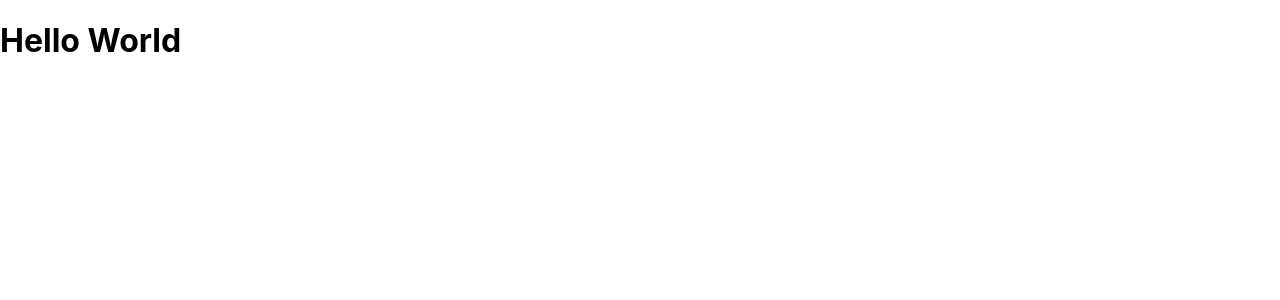
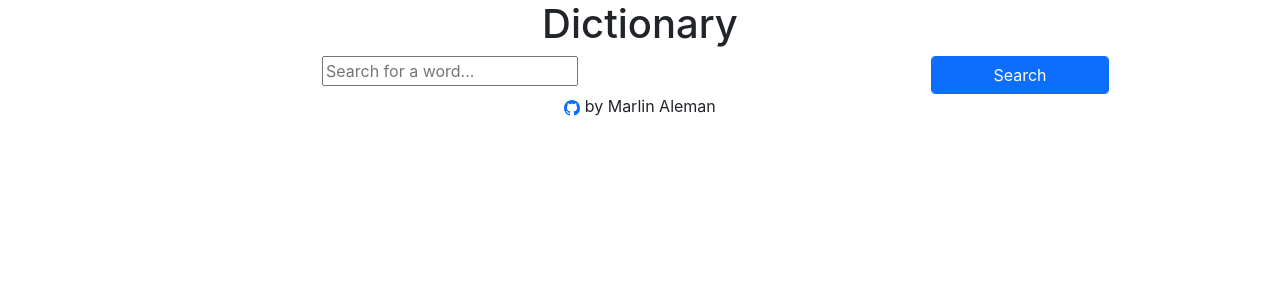
Before and after one commit to Marlieag/dictionary, a React (Create React App) app: page / in a window 1280 px wide. Shown: the top 300 px of the page. Built offline with nearby package versions, Linux system fonts and the light colour scheme.

Commit message:
dictionary component and search engine added

```diff
--- a/src/App.js
+++ b/src/App.js
@@ -1,14 +1,24 @@
-
+import React from "react";
 import './App.css';
+import Dictionary from "./Dictionary";
 
 function App() {
   return (
     <div className="App">
-      <header>
+      <header className="text-center">
         <h1>
-          Hello World
+          Dictionary
         </h1>
       </header>
+      <Dictionary/>
+      <footer className="text-center">
+        <a href="https://github.com/Marlieag/dictionary">
+          <svg xmlns="http://www.w3.org/2000/svg" width="16" height="16" fill="currentColor" className="bi bi-github" viewBox="0 0 16 16">
+            <path d="M8 0C3.58 0 0 3.58 0 8c0 3.54 2.29 6.53 5.47 7.59.4.07.55-.17.55-.38 0-.19-.01-.82-.01-1.49-2.01.37-2.53-.49-2.69-.94-.09-.23-.48-.94-.82-1.13-.28-.15-.68-.52-.01-.53.63-.01 1.08.58 1.23.82.72 1.21 1.87.87 2.33.66.07-.52.28-.87.51-1.07-1.78-.2-3.64-.89-3.64-3.95 0-.87.31-1.59.82-2.15-.08-.2-.36-1.02.08-2.12 0 0 .67-.21 2.2.82.64-.18 1.32-.27 2-.27.68 0 1.36.09 2 .27 1.53-1.04 2.2-.82 2.2-.82.44 1.1.16 1.92.08 2.12.51.56.82 1.27.82 2.15 0 3.07-1.87 3.75-3.65 3.95.29.25.54.73.54 1.48 0 1.07-.01 1.93-.01 2.2 0 .21.15.46.55.38A8.012 8.012 0 0 0 16 8c0-4.42-3.58-8-8-8z"/>
+          </svg>
+        </a>
+        {""} by Marlin Aleman
+      </footer>
     </div>
   );
 }
--- /dev/null
+++ b/src/Dictionary.js
@@ -0,0 +1,40 @@
+import React, { useState } from "react";
+import "./Dictionary.css";
+
+export default function Dictionary (){
+  let [keyword, setKeyword] = useState("");
+
+function search (event){
+    event.preventDefault();
+    alert (`Searching for ${keyword}`);
+}
+function handleKeywordChange (event){
+    setKeyword(event.target.value);
+}
+    return (
+    <div className="dictionaryApp">
+        <div className= "container">
+        <div className= "searchEngine">
+        <form className="text-center" onSubmit= {search}>
+            <div className="row">
+        <div className="col-8">
+            <input
+            type= "text"
+            placeholder="Search for a word..."
+            onChange = {handleKeywordChange}
+            />
+        </div>
+        <div className="col-4 sm">
+             <input
+              type="submit"
+              value="Search"
+              className="btn btn-primary form-control w-50"
+            />
+        </div>
+            </div>
+        </form>
+        </div>
+        </div>
+    </div>
+    )
+}
--- a/src/index.js
+++ b/src/index.js
@@ -1,5 +1,6 @@
 import React from 'react';
 import ReactDOM from 'react-dom';
+import "bootstrap/dist/css/bootstrap.css";
 import './index.css';
 import App from './App';
 import reportWebVitals from './reportWebVitals';
```
Also changed, not shown: src/Dictionary.css (added).
